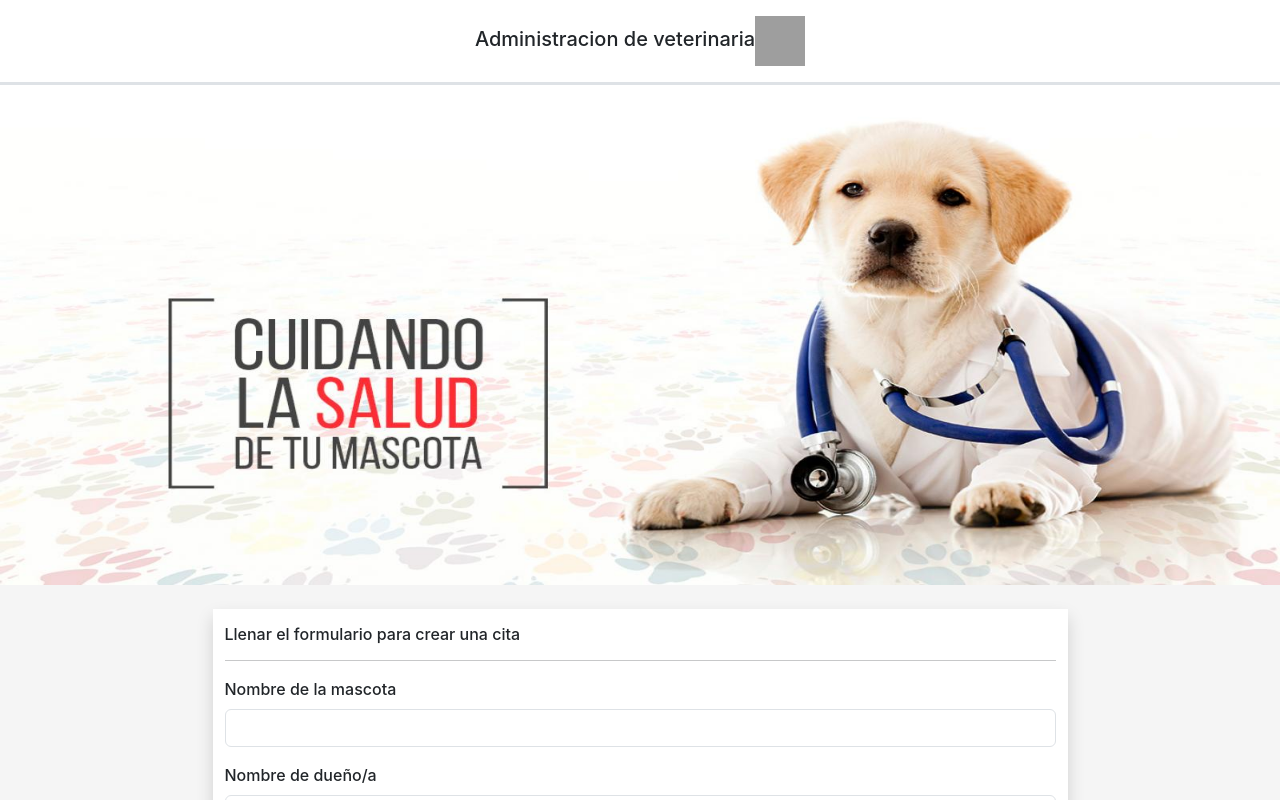
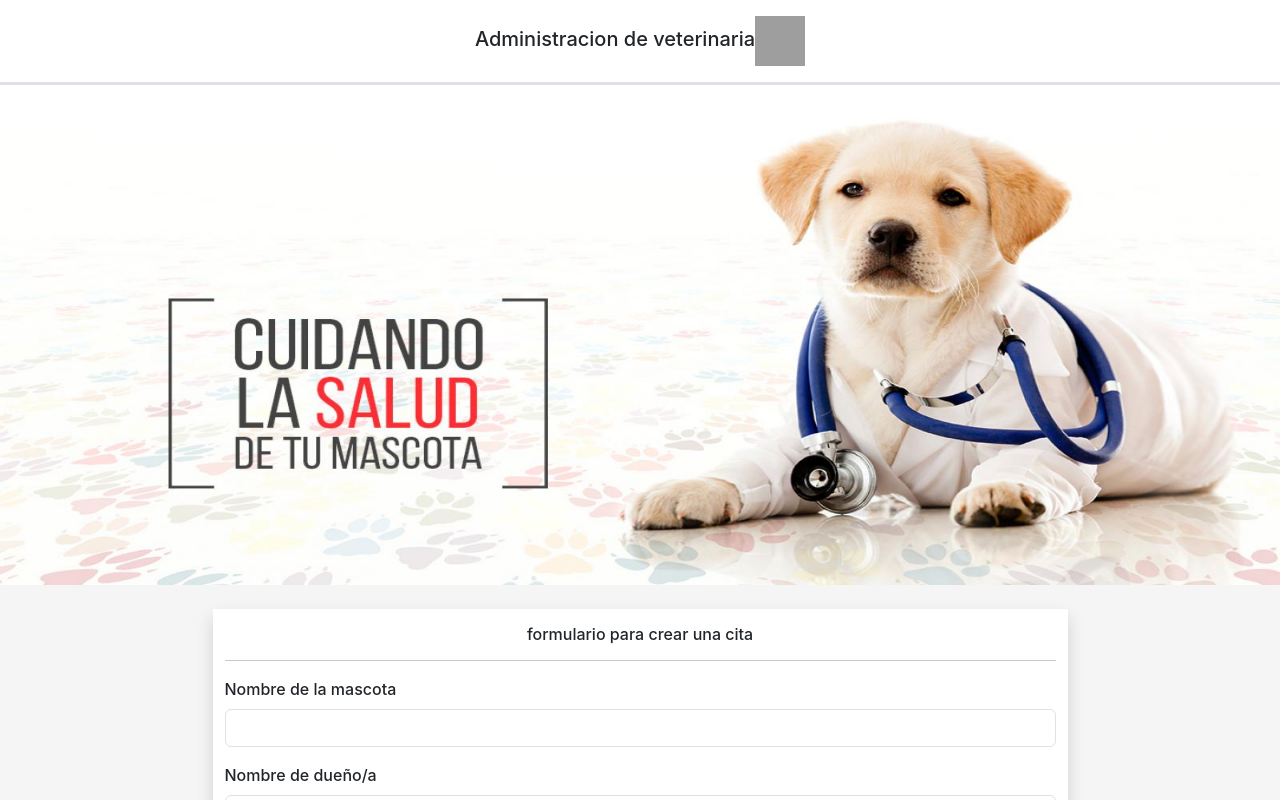
Before and after one commit to MauroRomo1/Pacientes-de-veterinaria, a React (Vite) app: page / in a window 1280 px wide. Shown: the top 800 px of the page. Built offline with nearby package versions, Linux system fonts and the light colour scheme; grey boxes are pictures that could not be loaded.

Commit message:
cambiando el titulo del form

```diff
--- a/src/components/AppointmentForm.jsx
+++ b/src/components/AppointmentForm.jsx
@@ -83,7 +83,7 @@ const AppointmentForm = () => {
       <section className="container my-4">
         <Row className="justify-content-center ">
           <Col xs={11} md={10} lg={9} className="py-3 shadow formContainer">
-            <h6>Llenar el formulario para crear una cita</h6>
+            <h6 className="text-center">formulario para crear una cita</h6>
             <hr />
             <Form onSubmit={handleSubmit}>
               <Form.Group className="mb-3" controlId="namePet">
```
